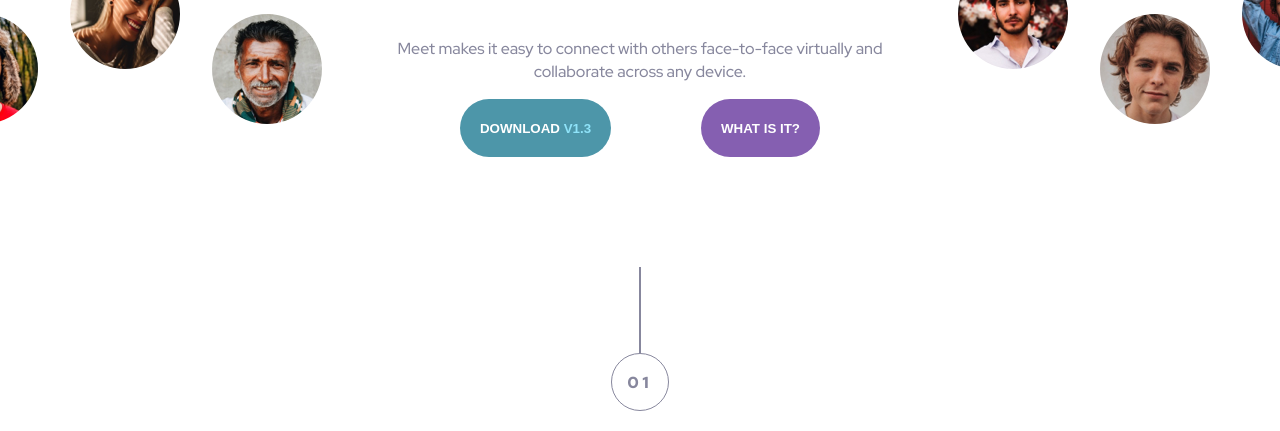
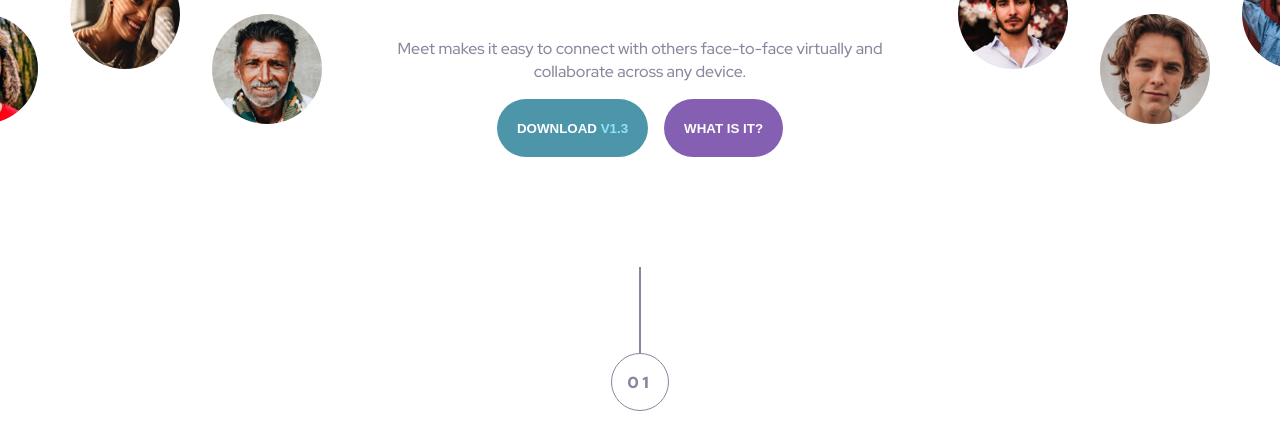
Before and after one commit to ikitamalarose/meet-landing-page-challenge, a plain HTML site: page index.html in a window 1280 px wide. Shown: the part 369-800 px from the top of the page. Drawn offline with Linux system fonts and the light colour scheme.

Commit message:
updated screenshoot

```diff
--- a/starter-code/styles/main.css
+++ b/starter-code/styles/main.css
@@ -348,8 +348,10 @@ h3 {
         display: flex;
         flex-direction: row;
         align-items: center;
-        justify-content: space-evenly;
-        width: 100%;
+        justify-content: center;
+    }
+    .chat__button:first-of-type{
+        margin-right: 1rem;
     }
 
     .smarter .numerotation__content {
@@ -512,8 +514,9 @@ h3 {
         display: flex;
         flex-direction: row;
         align-items: center;
-        justify-content: space-evenly;
-        width: 100%;
+    }
+    .chat__button:first-of-type{
+        margin-right: 1rem;
     }
 
     .smarter .numerotation__content {
```
Also changed, not shown: starter-code/assets/design/screen_desktop.png.
